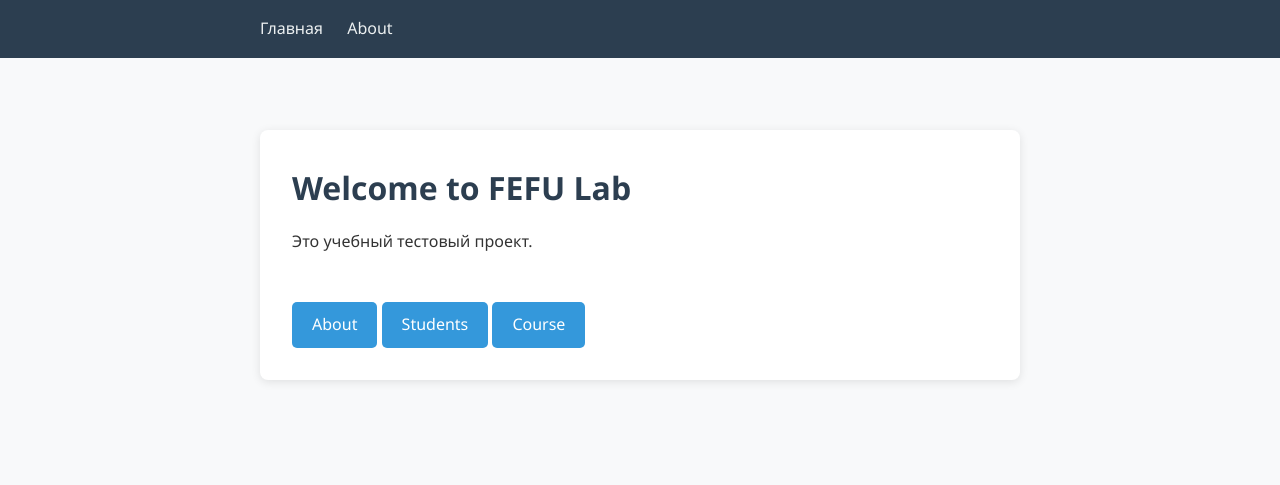
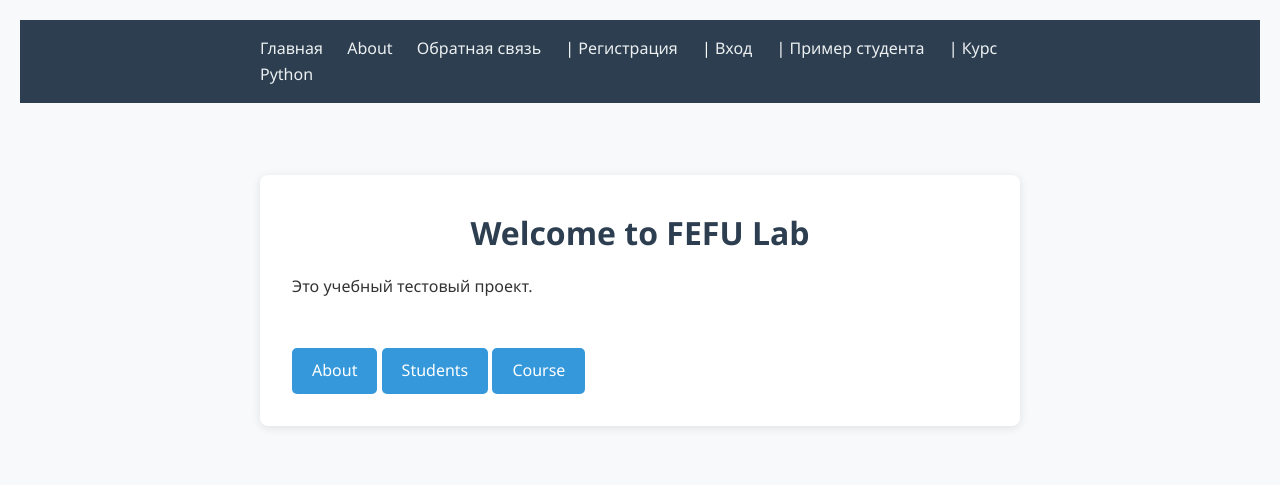
Before and after one commit to victoreelite/web_fefu_2025, a Django app: page / in a window 1280 px wide. Shown: the top 485 px of the page. Run offline with Django 5.2, Linux system fonts and the light colour scheme.

Commit message:
update base.html

```diff
--- a/fefu_lab/static/fefu_lab/css/style.css
+++ b/fefu_lab/static/fefu_lab/css/style.css
@@ -0,0 +1,133 @@
+* {
+    margin: 0;
+    padding: 0;
+    box-sizing: border-box;
+}
+
+body {
+    font-family: 'Segoe UI', Tahoma, Geneva, Verdana, sans-serif;
+    line-height: 1.6;
+    color: #333;
+    background-color: #f8f9fa;
+    padding: 20px;
+}
+
+.container {
+    max-width: 800px;
+    margin: 0 auto;
+    padding: 40px 20px;
+}
+.header {
+    background: #2c3e50;
+    color: white;
+    padding: 1rem 0;
+    margin-bottom: 2rem;
+}
+
+.navigation {
+    max-width: 800px;
+    margin: 0 auto;
+    padding: 0 20px;
+}
+
+.navigation a {
+    color: #ecf0f1;
+    text-decoration: none;
+    margin-right: 20px;
+}
+
+.navigation a:hover {
+    color: #3498db;
+}
+
+.card {
+    background: white;
+    padding: 2rem;
+    border-radius: 8px;
+    box-shadow: 0 2px 10px rgba(0,0,0,0.1);
+}
+
+
+ h1 {
+     color: #2c3e50;
+     margin-bottom: 1rem;
+     text-align: center;
+ }
+
+.form-container {
+    max-width: 500px;
+    margin: 0 auto;
+}
+
+.form-group {
+    margin-bottom: 1.5rem;
+}
+
+.form-group label {
+    display: block;
+    margin-bottom: 0.5rem;
+    font-weight: bold;
+    color: #2c3e50;
+}
+
+.form-control {
+    width: 100%;
+    padding: 10px;
+    border: 1px solid #bdc3c7;
+    border-radius: 4px;
+    font-size: 16px;
+}
+
+.form-control:focus {
+    outline: none;
+    border-color: #3498db;
+    box-shadow: 0 0 5px rgba(52, 152, 219, 0.3);
+}
+
+.error {
+    color: #e74c3c;
+    font-size: 14px;
+    margin-top: 5px;
+}
+
+.btn {
+    display: inline-block;
+    background: #3498db;
+    color: white;
+    padding: 10px 20px;
+    text-decoration: none;
+    border-radius: 5px;
+    margin-top: 1rem;
+}
+
+.btn:hover {
+    background: #2980b9;
+}
+
+.student-info, .course-info {
+    background: #ecf0f1;
+    padding: 1.5rem;
+    border-radius: 5px;
+    margin: 1rem 0;
+}
+
+.info-grid {
+    display: grid;
+    grid-template-columns: 1fr 1fr;
+    gap: 1rem;
+    margin-top: 1rem;
+}
+
+.info-item {
+    padding: 0.5rem 0;
+    border-bottom: 1px solid #bdc3c7;
+}
+
+.success-message {
+    background: #d4edda;
+    color: #155724;
+    padding: 1rem;
+    border-radius: 5px;
+    margin: 1rem 0;
+    text-align: center;
+}
--- a/templates/fefu_lab/base.html
+++ b/templates/fefu_lab/base.html
@@ -4,60 +4,19 @@
     <meta charset="UTF-8">
     <meta name="viewport" content="width=device-width, initial-scale=1.0">
     <title>{% block title %}FEFU Lab{% endblock %}</title>
-    <style>
-        * { margin: 0; padding: 0; box-sizing: border-box; }
-        body {
-            font-family: 'Segoe UI', Tahoma, sans-serif;
-            line-height: 1.6;
-            color: #333;
-            background-color: #f8f9fa;
-        }
-        .container {
-            max-width: 800px;
-            margin: 0 auto;
-            padding: 40px 20px;
-        }
-        .header {
-            background: #2c3e50;
-            color: white;
-            padding: 1rem 0;
-            margin-bottom: 2rem;
-        }
-        .nav {
-            max-width: 800px;
-            margin: 0 auto;
-            padding: 0 20px;
-        }
-        .nav a {
-            color: #ecf0f1;
-            text-decoration: none;
-            margin-right: 20px;
-        }
-        .nav a:hover { color: #3498db; }
-        .card {
-            background: white;
-            padding: 2rem;
-            border-radius: 8px;
-            box-shadow: 0 2px 10px rgba(0,0,0,0.1);
-        }
-        h1 { color: #2c3e50; margin-bottom: 1rem; }
-        .btn {
-            display: inline-block;
-            background: #3498db;
-            color: white;
-            padding: 10px 20px;
-            text-decoration: none;
-            border-radius: 5px;
-            margin-top: 1rem;
-        }
-        .btn:hover { background: #2980b9; }
-    </style>
+    {% load static %}
+    <link rel="stylesheet" href="{% static 'fefu_lab/css/style.css' %}">
 </head>
 <body>
     <div class="header">
-        <div class="nav">
+        <div class="navigation">
             <a href="/">Главная</a>
             <a href="/about/">About</a>
+            <a href="/feedback/">Обратная связь</a> |
+            <a href="/register/">Регистрация</a> |
+            <a href="/login/">Вход</a> |
+            <a href="/student/1/">Пример студента</a> |
+            <a href="/course/python-basics/">Курс Python</a>
         </div>
     </div>
     <div class="container">
```
